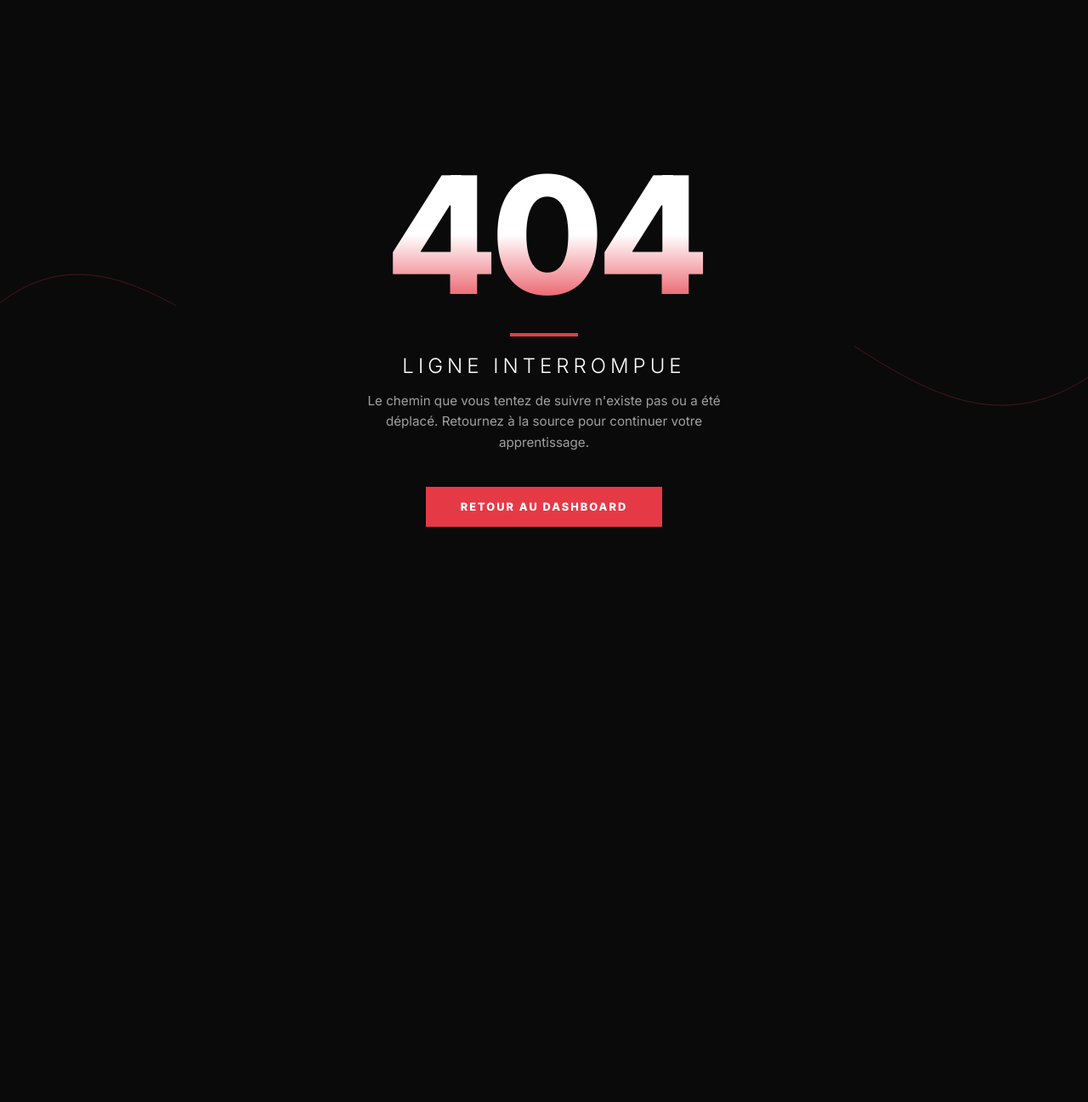
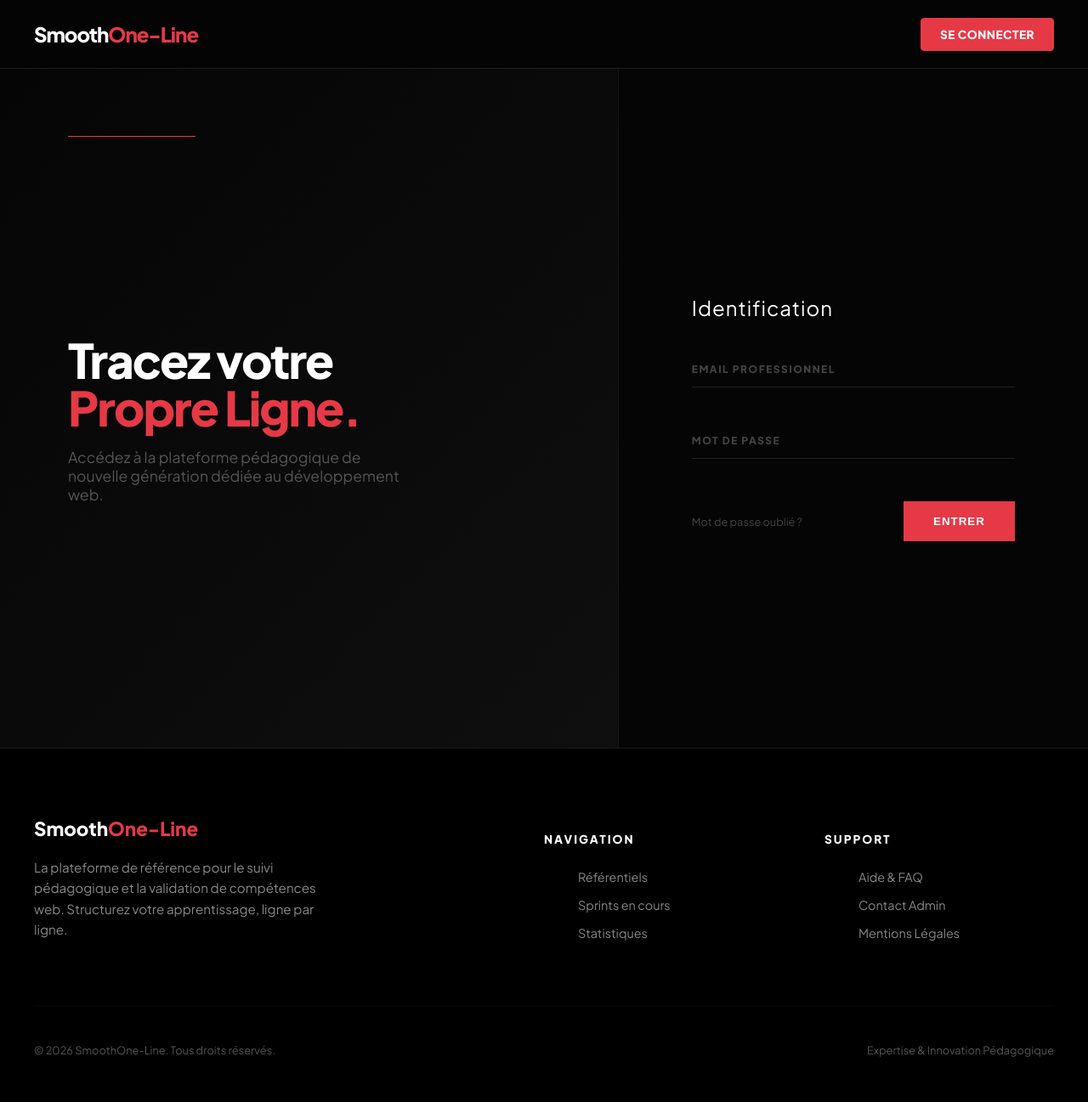
Before and after one commit to mohamedredachakir/SmoothOne-Line, a PHP site: page /login in a window 1280 px wide. Shown: the whole page at 85% size. Before the commit the page ends 620 px from the top, so only its background shows below. Run offline with PHP 8.4, Linux system fonts and the light colour scheme; some libraries are stand-ins or nearby versions.

Commit message:
create logic auth login in controller and repository and service

```diff
--- a/docker-compose.yml
+++ b/docker-compose.yml
@@ -20,7 +20,7 @@ services:
     container_name: smouthone_db
     environment:
       POSTGRES_USER: admin
-      POSTGRES_PASSWORD: ${MYSQL_ROOT_PASSWORD}
+      POSTGRES_PASSWORD: ${POSTGRES_PASSWORD}
       POSTGRES_DB: smouthone
     ports:
       - "5432:5432"
--- /dev/null
+++ b/src/app/controllers/Authcontroller.php
@@ -0,0 +1,23 @@
+<?php
+
+namespace App\Controllers;
+use App\services\Authservice;
+
+class AuthController {
+
+    public function showlogin() {
+        require_once __DIR__ . '/../views/Auth/login.blade.php';
+    }
+    public function login() {
+    $auth = new Authservice();
+    $succes = $auth->login(
+        $_POST['email'],
+        $_POST['password'],
+    );
+    if ($succes) {
+        header('Location: /dashboard');
+        exit();
+    }
+}
+
+}
--- /dev/null
+++ b/src/app/views/Auth/login.blade.php
@@ -0,0 +1,206 @@
+<?php
+require_once __DIR__ . '/../Layouts/header.blade.php';
+require_once __DIR__ . '/../Layouts/navbar.blade.php';
+?>
+<style>
+    .login-container {
+        display: flex;
+        min-height: 100vh;
+        background: #000;
+        overflow: hidden;
+    }
+
+
+    .login-visual {
+        flex: 1.2;
+        background: linear-gradient(135deg, #050505 0%, #0f0f0f 100%);
+        display: flex;
+        flex-direction: column;
+        justify-content: center;
+        padding: 80px;
+        position: relative;
+        border-right: 1px solid rgba(255,255,255,0.05);
+    }
+
+    .login-visual::before {
+        content: '';
+        position: absolute;
+        width: 150px;
+        height: 1px;
+        background: var(--primary-red);
+        top: 80px;
+        left: 80px;
+    }
+
+    .visual-content h2 {
+        font-size: 3.5rem;
+        font-weight: 800;
+        line-height: 1;
+        letter-spacing: -2px;
+        margin-bottom: 20px;
+    }
+
+    .visual-content h2 span {
+        display: block;
+        color: var(--primary-red);
+    }
+
+    .visual-content p {
+        color: #555;
+        font-size: 1.1rem;
+        max-width: 400px;
+    }
+
+
+    .login-form-side {
+        flex: 1;
+        display: flex;
+        align-items: center;
+        justify-content: center;
+        background: #050505;
+        padding: 40px;
+    }
+
+    .form-box {
+        width: 100%;
+        max-width: 380px;
+    }
+
+    .form-box h3 {
+        font-size: 1.5rem;
+        margin-bottom: 40px;
+        font-weight: 400;
+        letter-spacing: 1px;
+    }
+
+
+    .input-group {
+        position: relative;
+        margin-bottom: 45px;
+    }
+
+    .input-group input {
+        width: 100%;
+        padding: 10px 0;
+        background: transparent;
+        border: none;
+        border-bottom: 1px solid #222;
+        color: white;
+        font-size: 1rem;
+        transition: 0.4s;
+    }
+
+    .input-group label {
+        position: absolute;
+        top: 10px;
+        left: 0;
+        color: #444;
+        pointer-events: none;
+        transition: 0.3s;
+        text-transform: uppercase;
+        font-size: 0.75rem;
+        font-weight: 700;
+        letter-spacing: 1.5px;
+    }
+
+
+    .input-group input:focus ~ label,
+    .input-group input:valid ~ label {
+        top: -20px;
+        font-size: 0.7rem;
+        color: var(--primary-red);
+    }
+
+    .input-group .bar {
+        position: absolute;
+        bottom: 0;
+        left: 0;
+        height: 1px;
+        width: 0;
+        background: var(--primary-red);
+        transition: 0.4s cubic-bezier(0.165, 0.84, 0.44, 1);
+    }
+
+    .input-group input:focus ~ .bar {
+        width: 100%;
+    }
+
+
+    .submit-container {
+        display: flex;
+        align-items: center;
+        justify-content: space-between;
+        margin-top: 50px;
+    }
+
+    .btn-submit {
+        background: var(--primary-red);
+        color: white;
+        border: none;
+        padding: 16px 35px;
+        font-weight: 800;
+        text-transform: uppercase;
+        letter-spacing: 1px;
+        cursor: pointer;
+        transition: 0.3s;
+    }
+
+    .btn-submit:hover {
+        background: white;
+        color: black;
+        transform: scale(1.05);
+    }
+
+    .forgot-link {
+        color: #444;
+        text-decoration: none;
+        font-size: 0.8rem;
+        transition: 0.3s;
+    }
+
+    .forgot-link:hover {
+        color: var(--primary-red);
+    }
+
+    @media (max-width: 900px) {
+        .login-visual { display: none; }
+    }
+</style>
+
+<div class="login-container">
+    <div class="login-visual">
+        <div class="visual-content">
+            <h2>Tracez votre<span>Propre Ligne.</span></h2>
+            <p>Accédez à la plateforme pédagogique de nouvelle génération dédiée au développement web.</p>
+        </div>
+    </div>
+
+    <div class="login-form-side">
+        <div class="form-box">
+            <h3>Identification</h3>
+
+            <form action="/login" method="POST">
+                <div class="input-group">
+                    <input type="email" name="email" required autocomplete="off">
+                    <span class="bar"></span>
+                    <label>Email Professionnel</label>
+                </div>
+
+                <div class="input-group">
+                    <input type="password" name="password" required>
+                    <span class="bar"></span>
+                    <label>Mot de passe</label>
+                </div>
+
+                <div class="submit-container">
+                    <a href="#" class="forgot-link">Mot de passe oublié ?</a>
+                    <button type="submit" class="btn-submit">Entrer</button>
+                </div>
+            </form>
+        </div>
+    </div>
+</div>
+
+<?php
+require_once __DIR__ . '/../Layouts/footer.blade.php';
+?>
--- a/src/public/index.php
+++ b/src/public/index.php
@@ -6,7 +6,27 @@ use App\core\Router;
 
 session_start();
 
+/**
+ * Dump and die.
+ *
+ * @param $var
+ * @return void
+ */
+function dd(...$var) {
+    foreach ($var as $elem) {
+        echo '<pre class="codespan">';
+        echo '<code>';
+        !$elem || $elem == '' ? var_dump($elem) : print_r($elem);
+        echo '</code>';
+        echo '</pre>';
+    }
+
+    die();
+}
+
 
 $router = new Router();
 $router->get("/",'HomeController@index');
+$router->get('/login','Authcontroller@showlogin');
+$router->post('/login','Authcontroller@login');
 $router->dispatch();
```
Also changed, not shown: src/app/repositories/UserRepository.php (added, +25 -0 lines), src/app/services/Authservice.php (added, +25 -0 lines).
